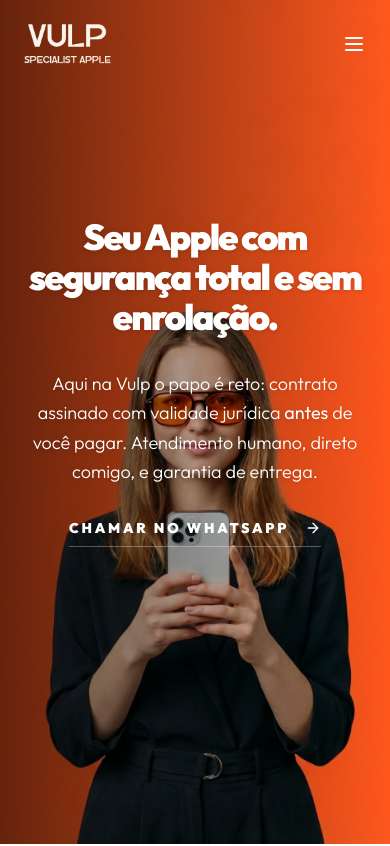
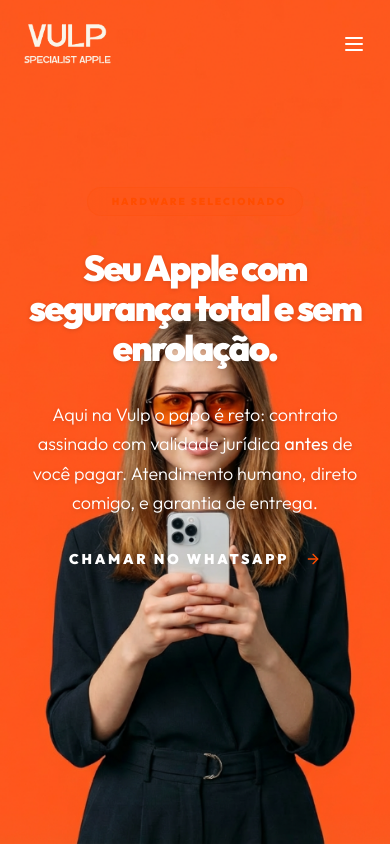
Before and after one commit to Monteiromathe550/VULPE, a React (Vite) app: page / in a window 390 px wide. Shown: the top 846 px of the page. Built offline with nearby package versions, Linux system fonts and the light colour scheme.

Commit message:
Hero MOBILE E WEB

```diff
--- a/src/components/Hero.tsx
+++ b/src/components/Hero.tsx
@@ -1,34 +1,26 @@
 import React from 'react';
 import { motion } from 'motion/react';
-import { ArrowRight, ShieldCheck, Headphones, Truck, FileText } from 'lucide-react';
-import heroBg from '../assets/hero-bg.png';
+import { ArrowRight } from 'lucide-react';
+import heroDesktop from '../assets/hero-bg.png';
 import heroMobile from '../assets/hero-mobile.png';
 
 export function Hero() {
   return (
     <section className="relative min-h-screen lg:min-h-[900px] pt-40 pb-20 flex items-center overflow-hidden">
-      {/* Background Image with Overlay */}
+      {/* Background Images for Desktop and Mobile */}
       <div className="absolute inset-0 z-0">
-        {/* Desktop Image */}
-        <img
-          src={heroMobile}
-          alt="Hero Background Desktop"
-          className="hidden md:block w-full h-full object-cover object-[center_30%]"
-        />
         {/* Mobile Image */}
-        <img
-          src={heroMobile}
-          alt="Hero Background Mobile"
-          className="md:hidden w-full h-full object-cover object-center"
-        />
+        <picture>
+          <source media="(min-width: 1024px)" srcSet={heroDesktop} />
+          <img
+            src={heroMobile}
+            alt="VULPE Apple Specialist"
+            className="w-full h-full object-cover object-center"
+          />
+        </picture>
 
-        {/* Gradient Overlay for Text Readability */}
-        {/* Mobile Overlay: Darker on bottom/left to protect white text on orange background */}
-        <div className="md:hidden absolute inset-0 bg-gradient-to-t from-black/80 via-black/20 to-transparent" />
-        <div className="md:hidden absolute inset-0 bg-gradient-to-r from-black/60 via-transparent to-transparent" />
-
-        {/* Desktop Overlay: Orange Theme */}
-        <div className="hidden md:block absolute inset-0 bg-gradient-to-r from-[#ff4d00]/90 via-[#ff4d00]/40 to-transparent lg:from-[#ff4d00] lg:via-[#ff4d00]/50 lg:to-transparent" />
+        {/* Neutral dark gradient to ensure text readability */}
+        <div className="absolute inset-0 bg-gradient-to-b from-black/70 via-black/30 to-black/80 lg:bg-gradient-to-r lg:from-black/90 lg:via-black/20 lg:to-transparent" />
       </div>
 
       <div className="container mx-auto px-6 relative z-10">
@@ -37,9 +29,17 @@ export function Hero() {
             initial={{ opacity: 0, x: -30 }}
             animate={{ opacity: 1, x: 0 }}
             transition={{ duration: 1, ease: "easeOut" }}
-            className="flex-1 text-center lg:text-left max-w-2xl"
+            className="flex-1 text-center lg:text-left max-w-2xl flex flex-col items-center lg:items-start"
           >
-
+            <motion.div
+              initial={{ opacity: 0, scale: 0.9 }}
+              animate={{ opacity: 1, scale: 1 }}
+              transition={{ duration: 0.8, delay: 0.2 }}
+              className="inline-flex items-center gap-2 bg-primary/10 border border-primary/20 rounded-full px-4 py-1.5 mb-8 backdrop-blur-sm"
+            >
+              <div className="w-2 h-2 rounded-full bg-primary animate-pulse" />
+              <span className="text-primary font-black uppercase text-[10px] tracking-[0.2em]">Hardware Selecionado</span>
+            </motion.div>
 
             <h1 className="mb-8 text-white tracking-tighter text-4xl sm:text-5xl md:text-7xl drop-shadow-sm font-black leading-[1.1]">
               Seu Apple com segurança total e sem enrolação.
@@ -49,11 +49,11 @@ export function Hero() {
               Aqui na Vulp o papo é reto: contrato assinado com validade jurídica <strong>antes</strong> de você pagar. Atendimento humano, direto comigo, e garantia de entrega.
             </p>
 
-            <div className="flex flex-col sm:flex-row gap-8 justify-center lg:justify-start">
-              <button className="group text-white border-b border-white/30 hover:border-white pb-2 text-sm font-black uppercase tracking-[0.2em] transition-all flex items-center gap-4 mx-auto lg:mx-0 relative overflow-hidden">
+            <div className="flex flex-col sm:flex-row gap-8 justify-center lg:justify-start w-full">
+              <button className="group text-white border-b-2 border-primary hover:border-primary/50 pb-2 text-sm font-black uppercase tracking-[0.2em] transition-all flex items-center gap-4 mx-auto lg:mx-0 relative overflow-hidden">
                 <span className="relative z-10">Chamar no WhatsApp</span>
-                <ArrowRight className="w-4 h-4 group-hover:translate-x-1 transition-transform relative z-10" />
-                <div className="absolute inset-0 bg-white/10 -translate-x-full group-hover:translate-x-0 transition-transform duration-500 ease-out" />
+                <ArrowRight className="w-4 h-4 group-hover:translate-x-1 transition-transform relative z-10 text-primary" />
+                <div className="absolute inset-0 bg-primary/5 -translate-x-full group-hover:translate-x-0 transition-transform duration-500 ease-out" />
               </button>
             </div>
           </motion.div>
```
